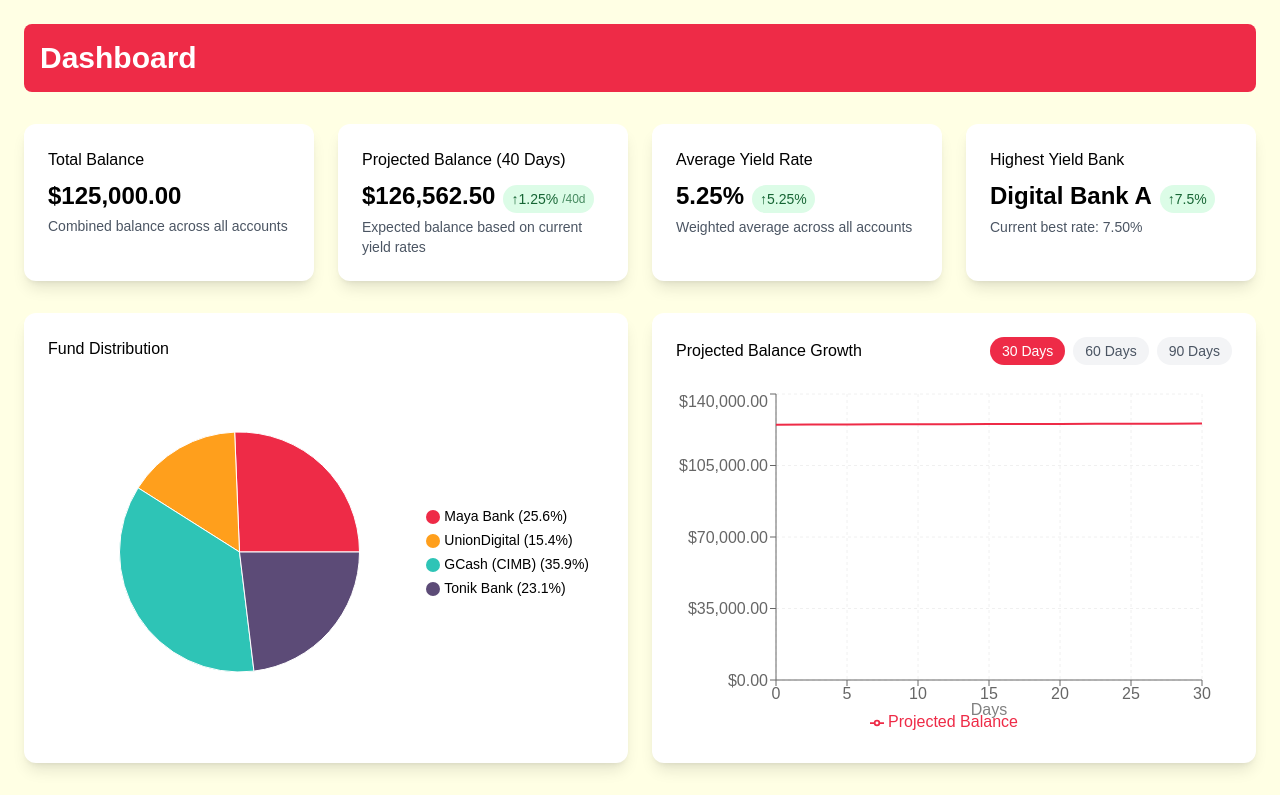
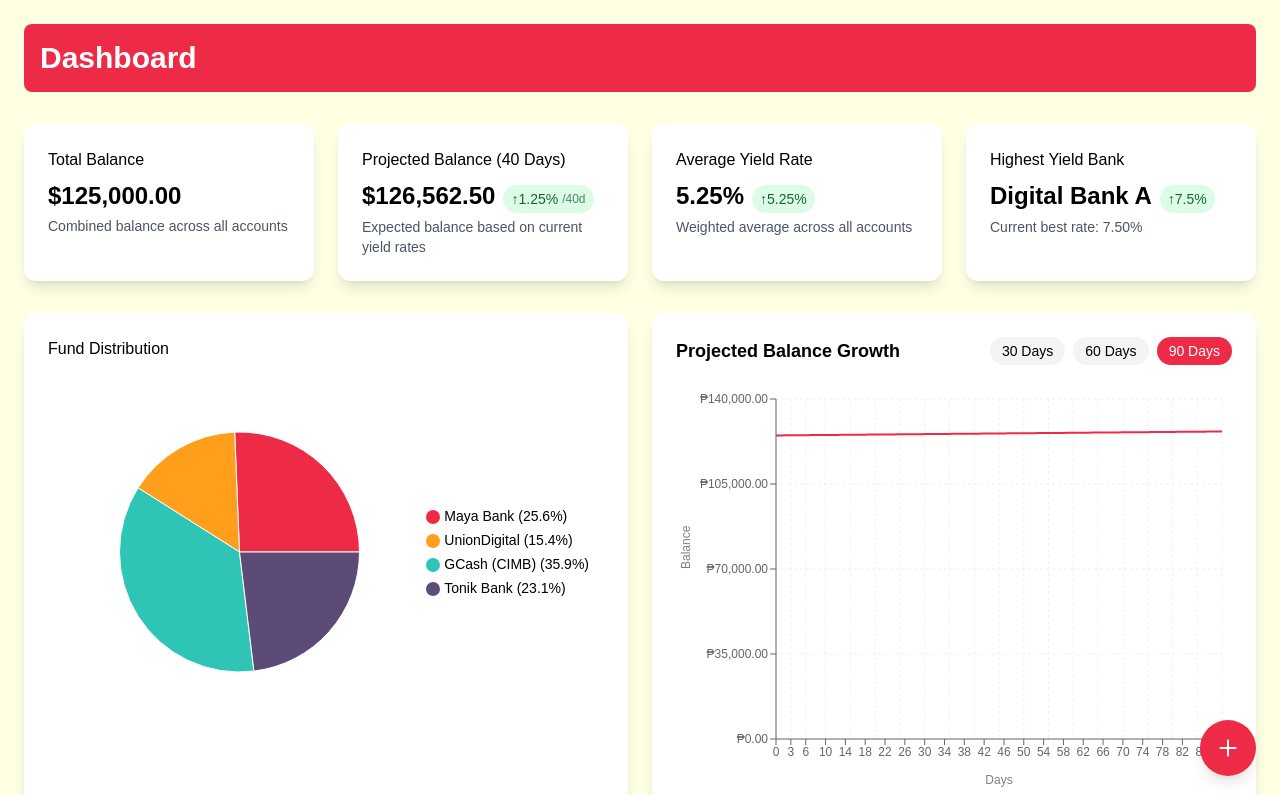
Before and after one commit to andrewnms/yield_hunter_v2, a Next.js app: page /dashboard in a window 1280 px wide. Shown: the top 795 px of the page. Built offline with nearby package versions, Linux system fonts and the light colour scheme.

Commit message:
Added Add Bank account Modal

```diff
--- /dev/null
+++ b/components/dashboard/AddBankAccountModal.tsx
@@ -0,0 +1,161 @@
+'use client';
+
+import { useState } from 'react';
+import { useBankAccountStore } from '@/store/bankAccountStore';
+
+const digitalBanks = [
+  "Maya Bank",
+  "UnionDigital Bank",
+  "GoTyme Bank",
+  "Tonik Digital Bank",
+  "GCash (CIMB)",
+  "SeaBank",
+  "BPI Online",
+  "RCBC DiskarTech",
+  "Metrobank Online",
+  "PNB Digital Banking",
+];
+
+interface AddBankAccountModalProps {
+  isOpen: boolean;
+  onClose: () => void;
+}
+
+export default function AddBankAccountModal({
+  isOpen,
+  onClose,
+}: AddBankAccountModalProps) {
+  const { addAccount } = useBankAccountStore();
+  const [bank, setBank] = useState('');
+  const [balance, setBalance] = useState('');
+  const [yieldRate, setYieldRate] = useState('');
+  const [errors, setErrors] = useState<Record<string, string>>({});
+
+  const validateForm = () => {
+    const newErrors: Record<string, string> = {};
+
+    if (!bank) {
+      newErrors.bank = 'Please select a bank';
+    }
+
+    const balanceNum = parseFloat(balance);
+    if (!balance || isNaN(balanceNum) || balanceNum < 0) {
+      newErrors.balance = 'Please enter a valid positive amount';
+    }
+
+    const yieldRateNum = parseFloat(yieldRate);
+    if (!yieldRate || isNaN(yieldRateNum) || yieldRateNum < 0 || yieldRateNum > 20) {
+      newErrors.yieldRate = 'Please enter a valid yield rate between 0% and 20%';
+    }
+
+    setErrors(newErrors);
+    return Object.keys(newErrors).length === 0;
+  };
+
+  const handleSubmit = (e: React.FormEvent) => {
+    e.preventDefault();
+
+    if (validateForm()) {
+      addAccount({
+        name: bank,
+        balance: parseFloat(balance),
+        yieldRate: parseFloat(yieldRate),
+      });
+
+      // Reset form
+      setBank('');
+      setBalance('');
+      setYieldRate('');
+      setErrors({});
+      onClose();
+    }
+  };
+
+  if (!isOpen) return null;
+
+  return (
+    <div className="fixed inset-0 bg-black bg-opacity-50 flex items-center justify-center z-50">
+      <div className="bg-white rounded-lg p-6 w-full max-w-md transform transition-all">
+        <h2 className="text-xl font-semibold mb-4 text-black">Add Bank Account</h2>
+        <form onSubmit={handleSubmit} className="space-y-4">
+          <div>
+            <label className="block text-sm font-medium text-black mb-1">
+              Bank Name
+            </label>
+            <select
+              value={bank}
+              onChange={(e) => setBank(e.target.value)}
+              className={`w-full p-2 border rounded focus:ring-2 focus:ring-primary focus:border-transparent ${
+                errors.bank ? 'border-red-500' : 'border-gray-300'
+              }`}
+            >
+              <option value="">Select a bank</option>
+              {digitalBanks.map((bankName) => (
+                <option key={bankName} value={bankName}>
+                  {bankName}
+                </option>
+              ))}
+            </select>
+            {errors.bank && (
+              <p className="mt-1 text-sm text-red-500">{errors.bank}</p>
+            )}
+          </div>
+
+          <div>
+            <label className="block text-sm font-medium text-black mb-1">
+              Balance
+            </label>
+            <input
+              type="number"
+              step="0.01"
+              value={balance}
+              onChange={(e) => setBalance(e.target.value)}
+              className={`w-full p-2 border rounded focus:ring-2 focus:ring-primary focus:border-transparent ${
+                errors.balance ? 'border-red-500' : 'border-gray-300'
+              }`}
+              placeholder="Enter balance"
+            />
+            {errors.balance && (
+              <p className="mt-1 text-sm text-red-500">{errors.balance}</p>
+            )}
+          </div>
+
+          <div>
+            <label className="block text-sm font-medium text-black mb-1">
+              Yield Rate (%)
+            </label>
+            <input
+              type="number"
+              step="0.1"
+              value={yieldRate}
+              onChange={(e) => setYieldRate(e.target.value)}
+              className={`w-full p-2 border rounded focus:ring-2 focus:ring-primary focus:border-transparent ${
+                errors.yieldRate ? 'border-red-500' : 'border-gray-300'
+              }`}
+              placeholder="Enter yield rate"
+            />
+            {errors.yieldRate && (
+              <p className="mt-1 text-sm text-red-500">{errors.yieldRate}</p>
+            )}
+          </div>
+
+          <div className="flex justify-between gap-2 pt-4">
+            <button
+              type="button"
+              onClick={onClose}
+              className="flex-1 px-4 py-2 text-sm font-medium text-black bg-gray-100 rounded hover:bg-gray-200"
+            >
+              Cancel
+            </button>
+            <button
+              type="submit"
+              className="flex-1 px-4 py-2 text-sm font-medium text-white bg-primary rounded hover:bg-primary/90"
+            >
+              Add Account
+            </button>
+          </div>
+        </form>
+      </div>
+    </div>
+  );
+}
--- a/components/dashboard/Dashboard.tsx
+++ b/components/dashboard/Dashboard.tsx
@@ -1,9 +1,10 @@
 'use client';
 
-import { Suspense } from 'react';
+import { Suspense, useState } from 'react';
 import FinancialSummary from './FinancialSummary';
 import dynamic from 'next/dynamic';
 import BankAccountList from './BankAccountList';
+import AddBankAccountModal from './AddBankAccountModal';
 
 // Use dynamic import for the chart components
 const FundAllocationChart = dynamic(
@@ -55,8 +56,10 @@ interface DashboardProps {
 }
 
 const Dashboard = ({ data }: DashboardProps) => {
+  const [isAddModalOpen, setIsAddModalOpen] = useState(false);
+
   return (
-    <div className="p-6">
+    <div className="p-6 relative min-h-screen">
       <div className="mb-8 p-4 rounded-lg bg-primary">
         <h1 className="text-3xl font-bold text-white">Dashboard</h1>
       </div>
@@ -74,6 +77,32 @@ const Dashboard = ({ data }: DashboardProps) => {
 
         <BankAccountList />
       </div>
+
+      {/* Floating Add Account Button */}
+      <button
+        onClick={() => setIsAddModalOpen(true)}
+        className="fixed bottom-6 right-6 bg-primary text-white p-4 rounded-full shadow-lg hover:bg-primary/90 transition-colors focus:outline-none focus:ring-2 focus:ring-primary focus:ring-offset-2"
+      >
+        <svg
+          xmlns="http://www.w3.org/2000/svg"
+          fill="none"
+          viewBox="0 0 24 24"
+          strokeWidth={2}
+          stroke="currentColor"
+          className="w-6 h-6"
+        >
+          <path
+            strokeLinecap="round"
+            strokeLinejoin="round"
+            d="M12 4.5v15m7.5-7.5h-15"
+          />
+        </svg>
+      </button>
+
+      <AddBankAccountModal
+        isOpen={isAddModalOpen}
+        onClose={() => setIsAddModalOpen(false)}
+      />
     </div>
   );
 };
--- a/components/dashboard/ProjectedSavingsChart.tsx
+++ b/components/dashboard/ProjectedSavingsChart.tsx
@@ -1,6 +1,6 @@
 'use client';
 
-import { useMemo, useState } from 'react';
+import { useState, useMemo } from 'react';
 import {
   LineChart,
   Line,
@@ -9,134 +9,111 @@ import {
   CartesianGrid,
   Tooltip,
   ResponsiveContainer,
-  Legend,
 } from 'recharts';
-import { formatCurrency } from '@/lib/formatters';
-
-interface ProjectionData {
-  day: number;
-  balance: number;
-}
 
 interface ProjectedSavingsChartProps {
   initialBalance: number;
   annualYieldRate: number;
-  loading?: boolean;
 }
 
-const PERIOD_OPTIONS = [
-  { label: '30 Days', value: 30 },
-  { label: '60 Days', value: 60 },
-  { label: '90 Days', value: 90 },
-];
-
-const ProjectedSavingsChart = ({
+export default function ProjectedSavingsChart({
   initialBalance,
   annualYieldRate,
-  loading = false,
-}: ProjectedSavingsChartProps) => {
-  const [selectedPeriod, setSelectedPeriod] = useState(30);
+}: ProjectedSavingsChartProps) {
+  const [selectedPeriod, setSelectedPeriod] = useState(90);
+  const periods = [30, 60, 90];
 
-  const projectionData = useMemo(() => {
+  const data = useMemo(() => {
     const dailyRate = annualYieldRate / 365 / 100;
-    const data: ProjectionData[] = [];
-
-    for (let day = 0; day <= selectedPeriod; day += 5) {
-      const balance = initialBalance * Math.pow(1 + dailyRate, day);
-      data.push({
+    return Array.from({ length: selectedPeriod + 1 }, (_, day) => ({
       day,
-        balance: Math.round(balance * 100) / 100,
-      });
-    }
-
-    // Always include the final day if it's not already included
-    if (data[data.length - 1].day !== selectedPeriod) {
-      const finalBalance = initialBalance * Math.pow(1 + dailyRate, selectedPeriod);
-      data.push({
-        day: selectedPeriod,
-        balance: Math.round(finalBalance * 100) / 100,
-      });
-    }
-
-    return data;
+      balance: initialBalance * Math.pow(1 + dailyRate, day),
+    }));
   }, [initialBalance, annualYieldRate, selectedPeriod]);
 
-  const CustomTooltip = ({ active, payload, label }: any) => {
-    if (active && payload && payload.length) {
-      return (
-        <div className="bg-white p-4 shadow-lg rounded-lg border border-gray-100">
-          <p className="font-medium text-black">Day {label}</p>
-          <p className="text-sm text-gray-600">
-            Balance: {formatCurrency(payload[0].value)}
-          </p>
-          <p className="text-sm text-primary">
-            Growth: {((payload[0].value / initialBalance - 1) * 100).toFixed(2)}%
-          </p>
-        </div>
-      );
-    }
-    return null;
+  const formatCurrency = (value: number) => {
+    return new Intl.NumberFormat('en-PH', {
+      style: 'currency',
+      currency: 'PHP',
+      maximumFractionDigits: 2,
+    }).format(value);
   };
 
-  if (loading) {
   return (
-      <div className="animate-pulse bg-white rounded-xl shadow-lg p-6 min-h-[400px]">
-        <div className="h-4 bg-gray-200 rounded w-1/4 mb-8"></div>
-        <div className="h-[300px] bg-gray-100 rounded"></div>
-      </div>
-    );
-  }
-
-  return (
-    <div className="bg-white rounded-xl shadow-lg p-6 min-h-[400px]">
-      <div className="flex items-center justify-between mb-6">
-        <h3 className="text-black font-medium">Projected Balance Growth</h3>
+    <div className="bg-white rounded-xl shadow-lg p-6">
+      <div className="flex justify-between items-center mb-6">
+        <h3 className="text-lg font-semibold text-black">
+          Projected Balance Growth
+        </h3>
         <div className="flex gap-2">
-          {PERIOD_OPTIONS.map((option) => (
+          {periods.map((period) => (
             <button
-              key={option.value}
-              onClick={() => setSelectedPeriod(option.value)}
-              className={`px-3 py-1 rounded-full text-sm transition-colors ${
-                selectedPeriod === option.value
+              key={period}
+              onClick={() => setSelectedPeriod(period)}
+              className={`px-3 py-1 text-sm rounded-full transition-colors ${
+                selectedPeriod === period
                   ? 'bg-primary text-white'
-                  : 'bg-gray-100 text-gray-600 hover:bg-gray-200'
+                  : 'bg-gray-100 text-black hover:bg-gray-200'
               }`}
             >
-              {option.label}
+              {period} Days
             </button>
           ))}
         </div>
       </div>
 
-      <ResponsiveContainer width="100%" height={350}>
+      <div className="h-[400px] w-full">
+        <ResponsiveContainer width="100%" height="100%">
           <LineChart
-          data={projectionData}
-          margin={{ top: 5, right: 30, left: 20, bottom: 5 }}
+            data={data}
+            margin={{ top: 10, right: 10, left: 10, bottom: 20 }}
           >
             <CartesianGrid strokeDasharray="3 3" stroke="#f0f0f0" />
             <XAxis
               dataKey="day"
-            label={{ value: 'Days', position: 'insideBottom', offset: -5 }}
+              tickCount={6}
+              tick={{ fontSize: 12 }}
+              tickFormatter={(value) => `${value}`}
+              label={{
+                value: 'Days',
+                position: 'insideBottom',
+                offset: -15,
+                fontSize: 12,
+              }}
             />
             <YAxis
               tickFormatter={(value) => formatCurrency(value)}
-            width={80}
+              tick={{ fontSize: 12 }}
+              width={90}
+              label={{
+                value: 'Balance',
+                angle: -90,
+                position: 'insideLeft',
+                offset: 0,
+                fontSize: 12,
+              }}
             />
-          <Tooltip content={<CustomTooltip />} />
-          <Legend />
+            <Tooltip
+              formatter={(value: number) => [formatCurrency(value), 'Projected Balance']}
+              labelFormatter={(value) => `Day ${value}`}
+              contentStyle={{
+                backgroundColor: 'white',
+                border: '1px solid #e5e7eb',
+                borderRadius: '0.375rem',
+                padding: '0.5rem',
+              }}
+            />
             <Line
               type="monotone"
               dataKey="balance"
               stroke="#EE2B47"
               strokeWidth={2}
               dot={false}
-            activeDot={{ r: 6 }}
               name="Projected Balance"
             />
           </LineChart>
         </ResponsiveContainer>
       </div>
+    </div>
   );
-};
-
-export default ProjectedSavingsChart;
+}
```
Lines whose indentation alone changed are shown as unchanged.
